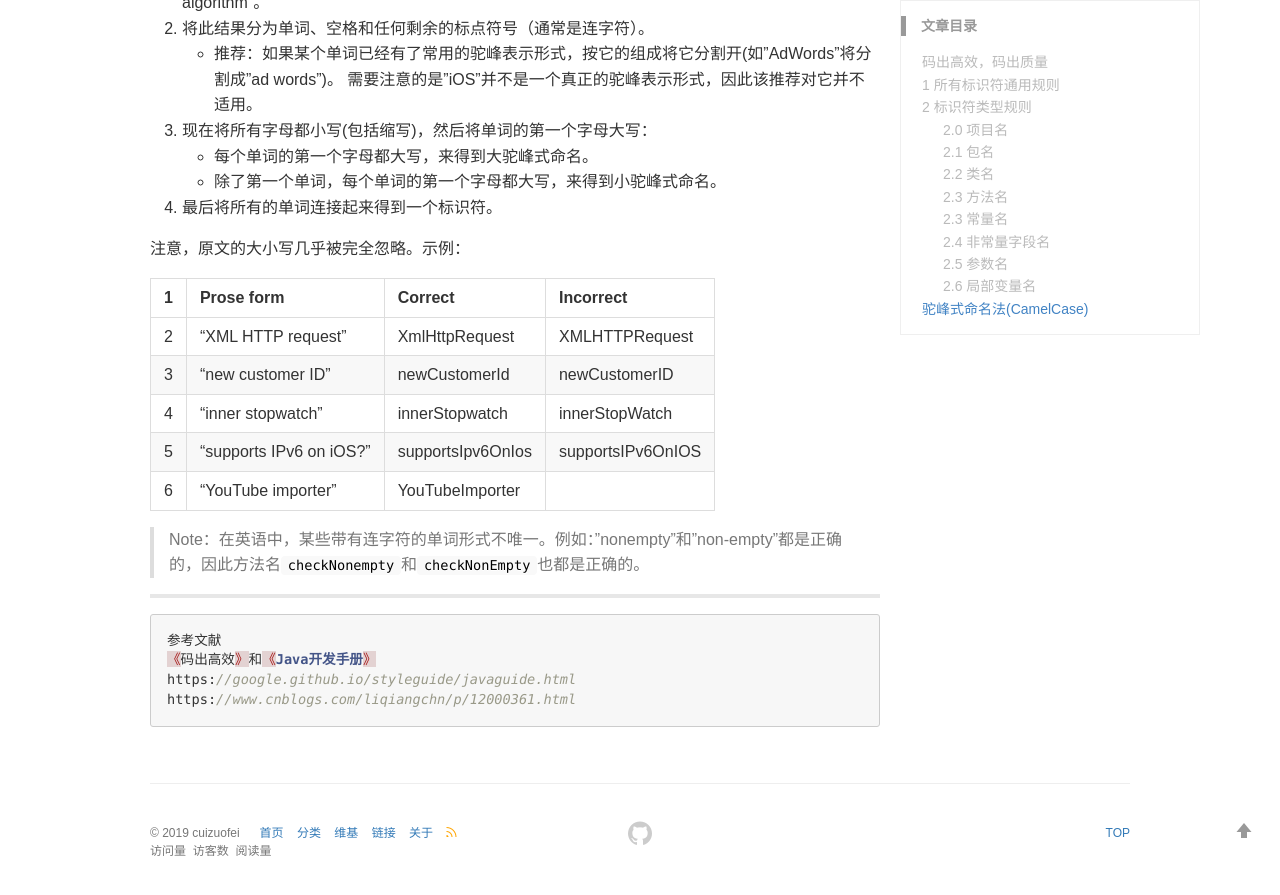
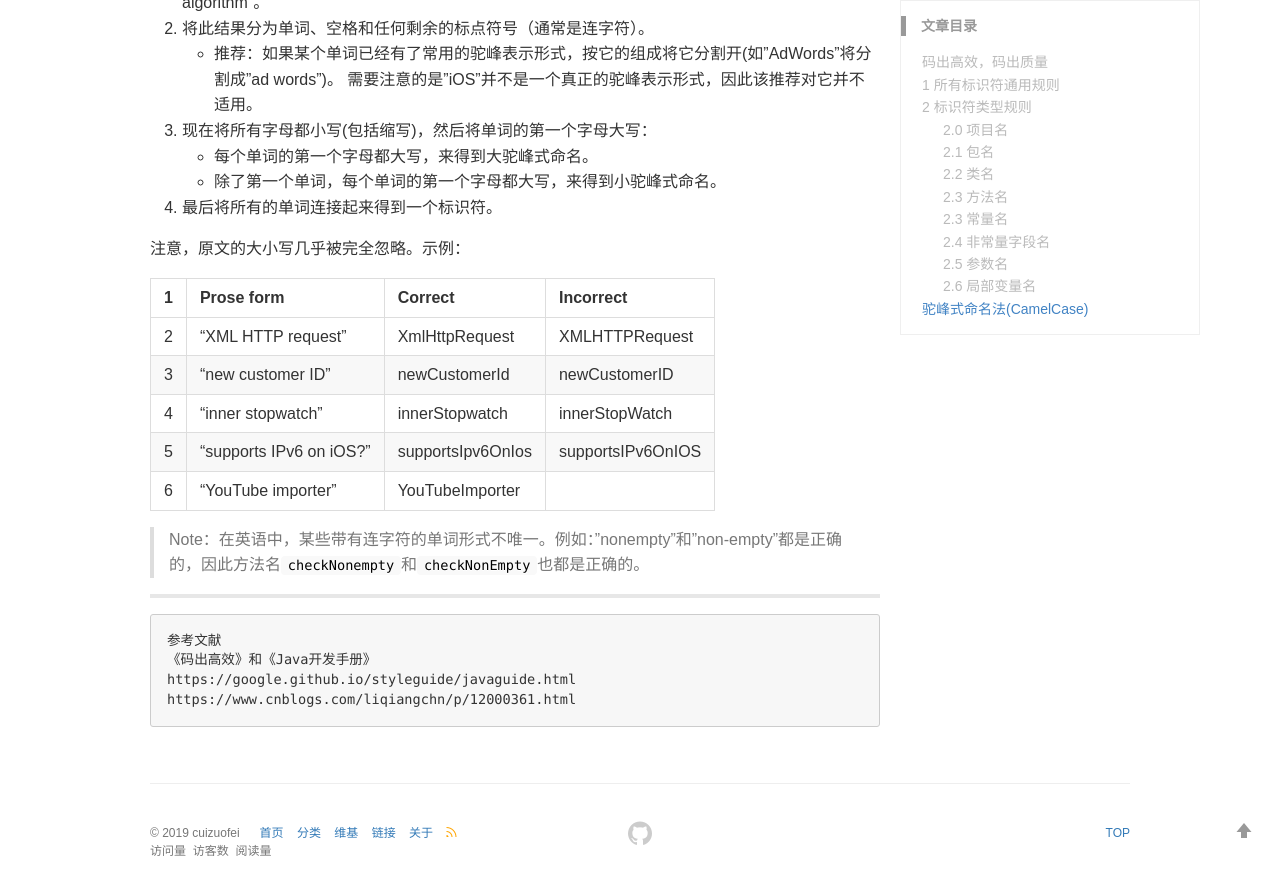
Before and after one commit to Nothingistrue886/Nothingistrue886.github.io, a Jekyll site: the page built from _posts/2020/06/17/2020-06-27-Java-Style-Guide.md, in a window 1280 px wide and 900 px high, scrolled down 3269 px. Shown: the top 895 px of the window. Built offline with Jekyll 4.4.1, drawn with Linux system fonts in a browser that asks for light colours; comment, search, counter and statistics services are not loaded.

Commit message:
2020-06-27-Java-Style-Guide.md

````diff
--- a/_posts/2020/06/17/2020-06-27-Java-Style-Guide.md
+++ b/_posts/2020/06/17/2020-06-27-Java-Style-Guide.md
@@ -131,7 +131,7 @@ static final String[] nonEmptyArray = {"these", "can", "change"};
 
 ---
 
-```java
+```
 参考文献
 《码出高效》和《Java开发手册》
 https://google.github.io/styleguide/javaguide.html
````
